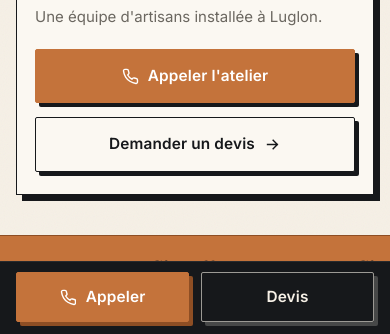
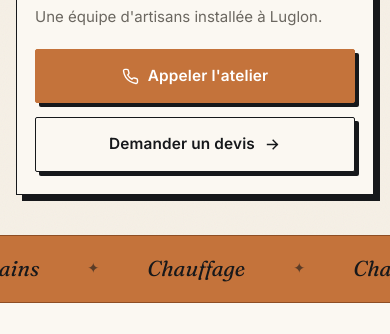
Before and after one commit to valentin-bdv/duvergernavarro, a plain HTML site: page index.html in a window 390 px wide. Shown: the part 510-844 px from the top of the page. Drawn offline with nearby package versions, Linux system fonts and the light colour scheme.

Commit message:
Mobile : barre « Appeler / Devis » cachée au chargement
Elle n'apparaît qu'au premier défilement vers le haut fait par l'utilisateur.

Co-Authored-By: Claude Opus 5.5 <noreply@anthropic.com>
Claude-Session: https://claude.ai/code/session_01Wri2VJaJKbWWQYW9WRpmmw

```diff
--- a/index.html
+++ b/index.html
@@ -947,7 +947,7 @@
     </div>
   </footer>
 
-  <div class="callbar">
+  <div class="callbar is-hidden">
     <a href="tel:+33558075457" class="btn btn-copper"><svg viewBox="0 0 24 24" fill="none" stroke="currentColor" stroke-width="2" stroke-linecap="round" stroke-linejoin="round" aria-hidden="true"><path d="M22 16.92v3a2 2 0 0 1-2.18 2 19.79 19.79 0 0 1-8.63-3.07 19.5 19.5 0 0 1-6-6 19.79 19.79 0 0 1-3.07-8.67A2 2 0 0 1 4.11 2h3a2 2 0 0 1 2 1.72c.13.96.36 1.9.7 2.81a2 2 0 0 1-.45 2.11L8.09 9.91a16 16 0 0 0 6 6l1.27-1.27a2 2 0 0 1 2.11-.45c.91.34 1.85.57 2.81.7A2 2 0 0 1 22 16.92z"/></svg>Appeler</a>
     <a href="#contact" class="btn btn-ghost">Devis</a>
   </div>
```
Also changed, not shown: assets/main.js (+4 -3 lines).
